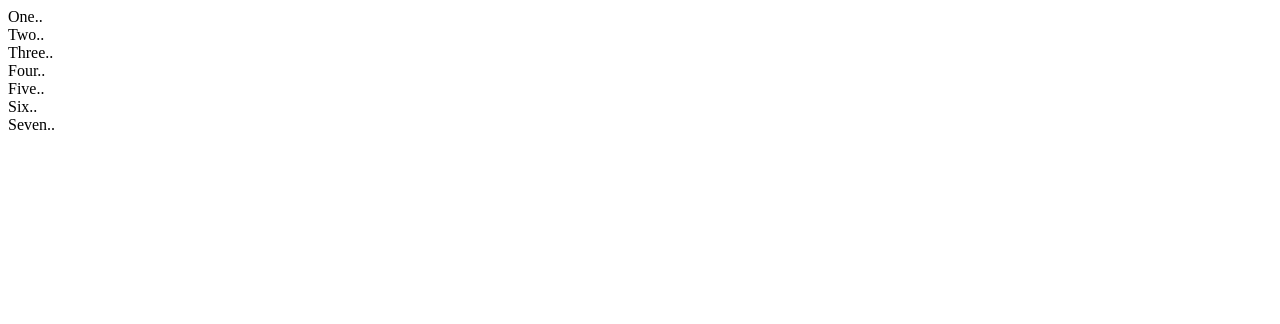
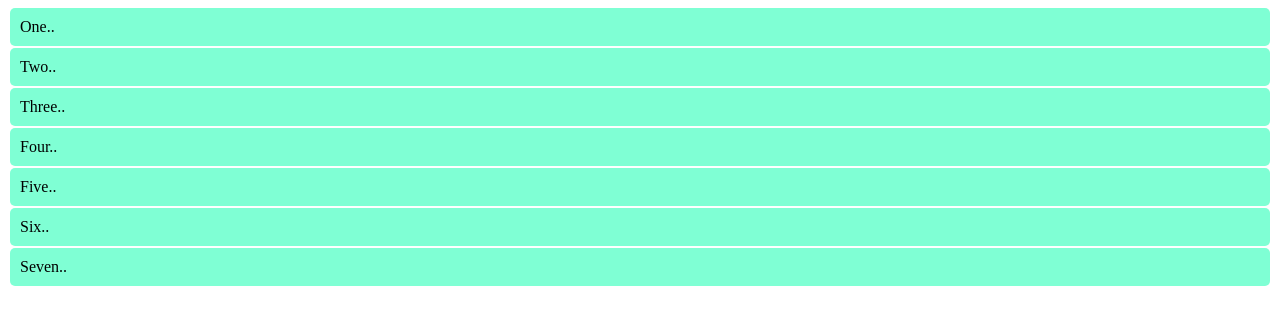
Before and after one commit to Abd-El-Rahman-Mohamed/Understanding-flexbox, a plain HTML site: page index.html in a window 1280 px wide. Drawn offline with Linux system fonts and the light colour scheme.

Commit message:
Original CSS code

```diff
--- a/index.html
+++ b/index.html
@@ -4,6 +4,7 @@
     <meta charset="UTF-8">
     <meta name="viewport" content="width=device-width, initial-scale=1.0">
     <title>Understanding flexbox</title>
+    <link rel="stylesheet" href="style.css">
 </head>
 <body>
     <div class="flex-container">
--- a/style.css
+++ b/style.css
@@ -1,3 +1,5 @@
+/* Original CSS code */
+
 .box {
     background-color: aquamarine;
     border-radius: 5px;
```
